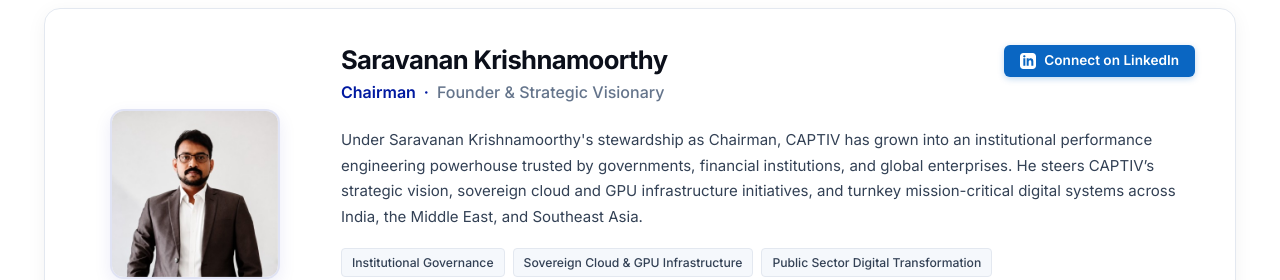
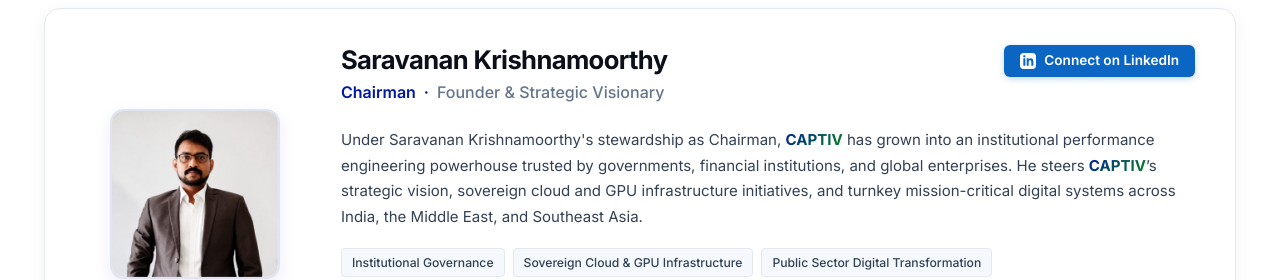
Before and after one commit to VMPRV/captiv-tech-website-final, a website: page about.html in a window 1280 px wide. Shown: the part 1840-2120 px from the top of the page. Drawn offline with Linux system fonts and the light colour scheme.

Commit message:
style(about): style CAPTIV with company logo brand gradient in chairman bio

```diff
--- a/about.html
+++ b/about.html
@@ -457,7 +457,7 @@
             </div>
 
             <p class="leader-bio">
-              Under Saravanan Krishnamoorthy's stewardship as Chairman, CAPTIV has grown into an institutional performance engineering powerhouse trusted by governments, financial institutions, and global enterprises. He steers CAPTIV’s strategic vision, sovereign cloud and GPU infrastructure initiatives, and turnkey mission-critical digital systems across India, the Middle East, and Southeast Asia.
+              Under Saravanan Krishnamoorthy's stewardship as Chairman, <strong class="text-gradient" style="font-weight: 700; color: var(--blue);">CAPTIV</strong> has grown into an institutional performance engineering powerhouse trusted by governments, financial institutions, and global enterprises. He steers <strong class="text-gradient" style="font-weight: 700; color: var(--blue);">CAPTIV</strong>’s strategic vision, sovereign cloud and GPU infrastructure initiatives, and turnkey mission-critical digital systems across India, the Middle East, and Southeast Asia.
             </p>
 
             <div class="leader-tags">
```
